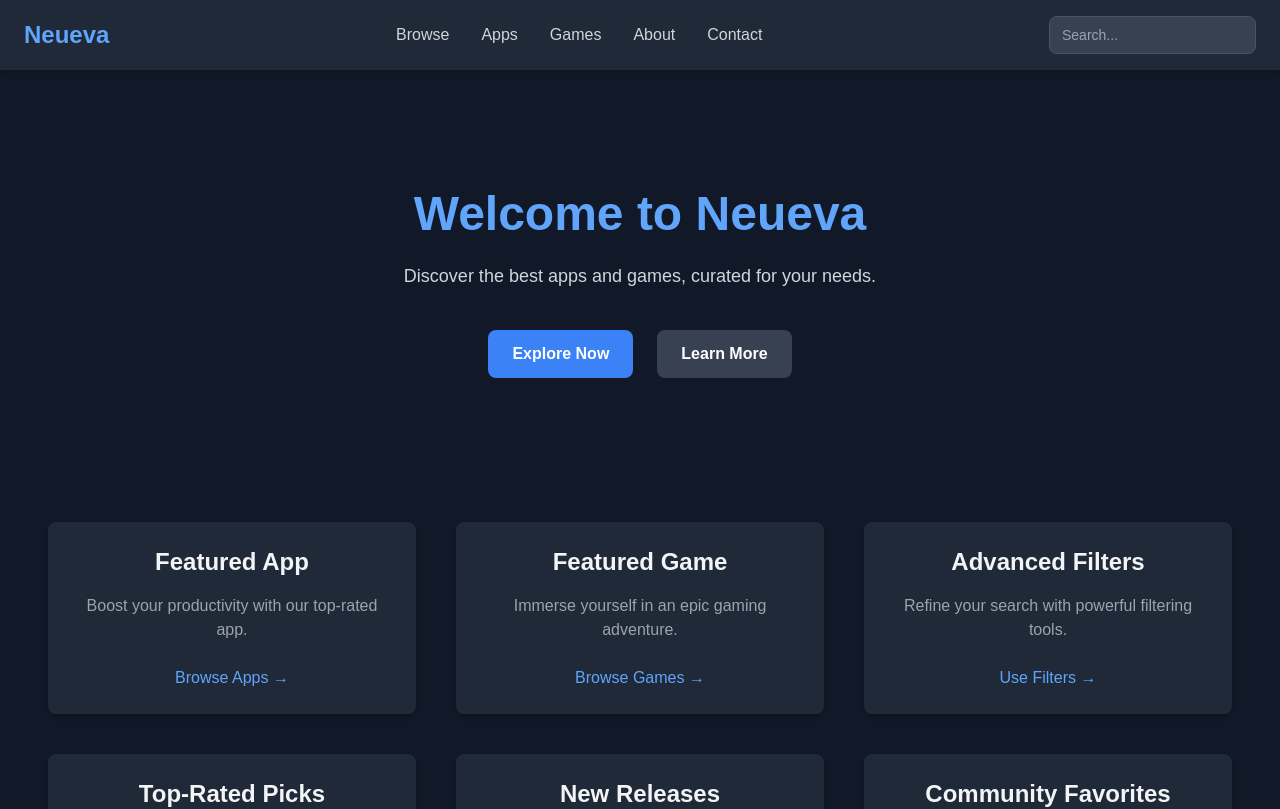
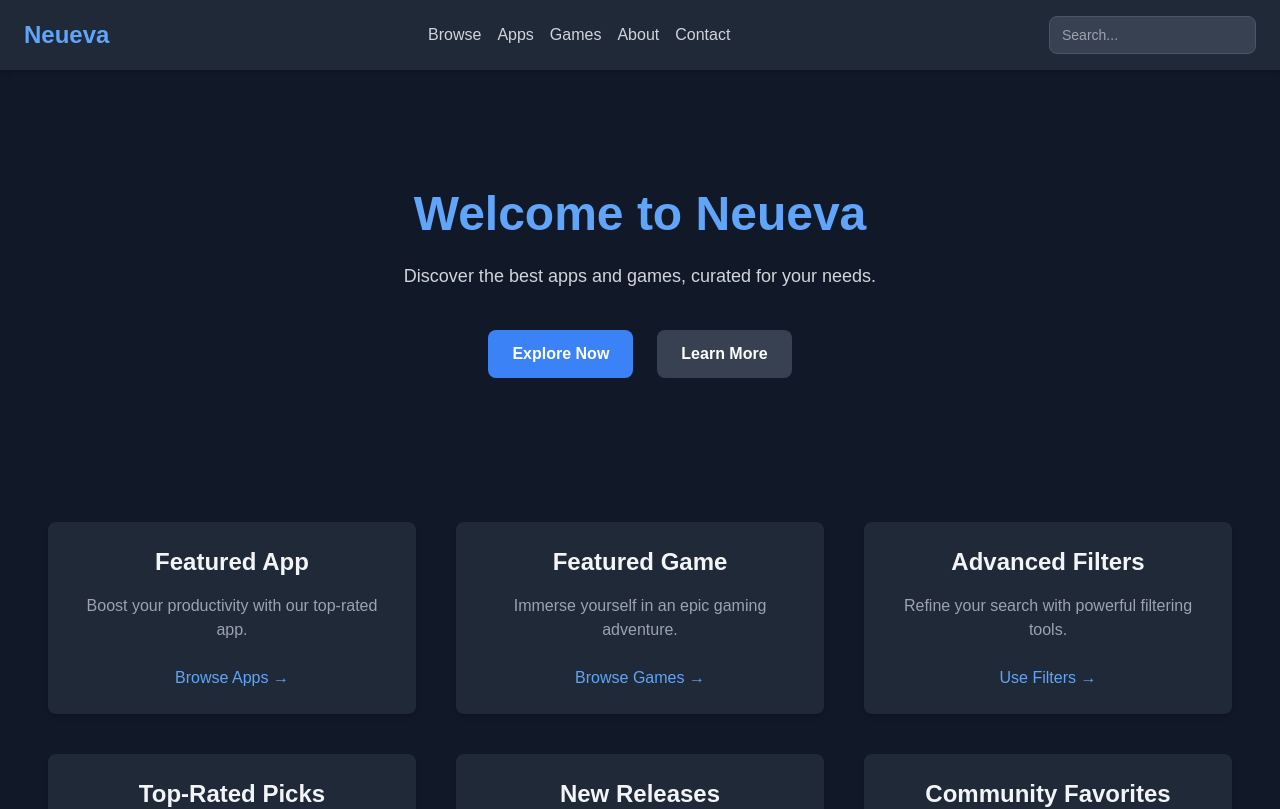
Before and after one commit to Demigod122111/Neueva, a Next.js app: page / in a window 1280 px wide. Shown: the top 809 px of the page. Built offline with nearby package versions, Linux system fonts and the light colour scheme.

Commit message:
nav wrap

```diff
--- a/app/layout.js
+++ b/app/layout.js
@@ -32,7 +32,7 @@ export default function RootLayout({ children }) {
             <h1 className="text-2xl font-extrabold text-blue-400">
               <Link href="/">Neueva</Link>
             </h1>
-            <nav className="flex space-x-8 text-gray-300 font-medium">
+            <nav className="flex flex-wrap space-x-8 sm:space-x-4 text-gray-300 font-medium">
               <Link href="/browse" className="hover:text-blue-400">
                 Browse
               </Link>
@@ -51,7 +51,6 @@ export default function RootLayout({ children }) {
             </nav>
 
             <SearchBar />
-
           </div>
         </header>
 
```
